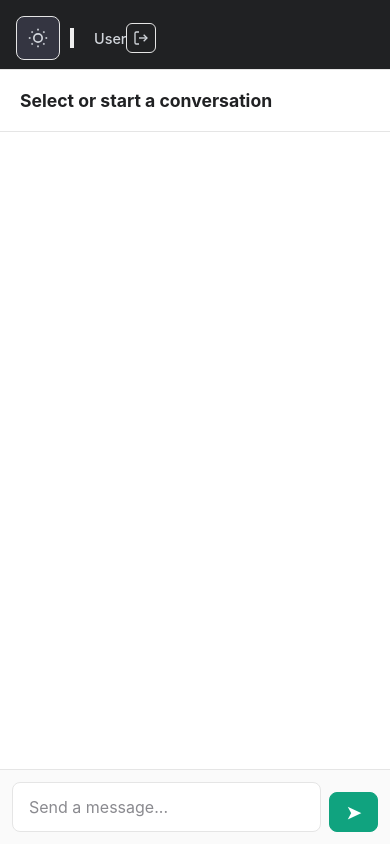
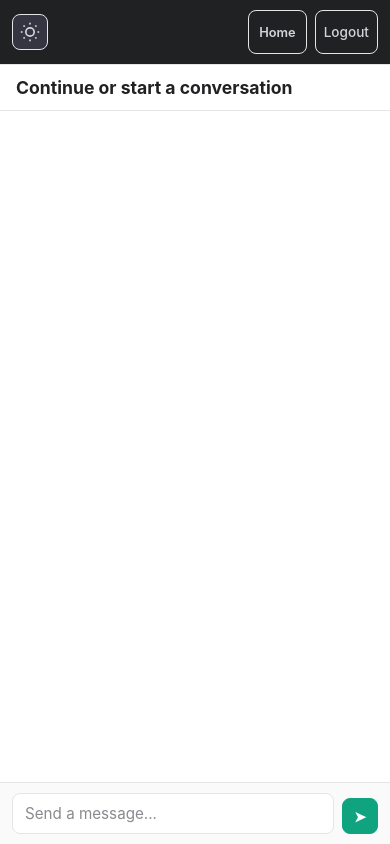
Before and after one commit to staq001/node-chatbot, a website: page views/messages.html in a window 390 px wide. Drawn offline with nearby package versions, Linux system fonts and the light colour scheme; sample sign-in values are in the browser's storage.

Commit message:
feat: update UI components for improved navigation and user experience

```diff
--- a/public/css/messages.css
+++ b/public/css/messages.css
@@ -2,7 +2,11 @@
   box-sizing: border-box;
   margin: 0;
   padding: 0;
-  font-family: "Inter", -apple-system, BlinkMacSystemFont, "Segoe UI",
+  font-family:
+    "Inter",
+    -apple-system,
+    BlinkMacSystemFont,
+    "Segoe UI",
     sans-serif;
 }
 
@@ -48,9 +52,13 @@ html.dark-mode {
 body,
 html {
   height: 100%;
+  width: 100%;
   background-color: var(--bg-secondary);
   color: var(--text-primary);
-  transition: background-color 0.3s ease, color 0.3s ease;
+  transition:
+    background-color 0.3s ease,
+    color 0.3s ease;
+  overflow: hidden;
 }
 
 .container {
@@ -63,12 +71,14 @@ html {
   background-color: var(--sidebar-bg);
   color: white;
   width: 280px;
+  min-width: 280px;
   display: flex;
   flex-direction: column;
   justify-content: space-between;
   padding: 20px;
   border-right: 1px solid var(--border-color);
   transition: background-color 0.3s ease;
+  overflow: hidden;
 }
 
 .sidebar-header {
@@ -142,6 +152,40 @@ html {
 }
 
 .theme-toggle:hover {
+  background-color: var(--accent-color);
+  border-color: var(--accent-color);
+  color: white;
+}
+
+.nav-button {
+  background: none;
+  border: 1px solid var(--border-color);
+  border-radius: 8px;
+  padding: 8px 12px;
+  cursor: pointer;
+  align-items: center;
+  justify-content: center;
+  gap: 0.5rem;
+  transition: all 0.2s ease;
+  color: var(--sidebar-text);
+  font-size: 0.95rem;
+  font-weight: 600;
+  flex-shrink: 0;
+  height: 44px;
+}
+
+.nav-button.small {
+  padding: 6px 8px;
+  font-size: 0.85rem;
+  font-weight: 500;
+  height: 44px;
+}
+
+.nav-button i {
+  width: 16px;
+}
+
+.nav-button:hover {
   background-color: var(--accent-color);
   border-color: var(--accent-color);
   color: white;
@@ -284,6 +328,20 @@ html.dark-mode .moon-icon {
   border-top: 1px solid var(--border-color);
 }
 
+.footer-user {
+  display: flex;
+  align-items: center;
+  justify-content: center;
+  gap: 8px;
+  padding: 12px 0;
+  color: var(--sidebar-text);
+}
+
+.nav-button {
+  justify-content: center;
+  text-align: center;
+}
+
 .main-content {
   flex: 1;
   display: flex;
@@ -297,24 +355,30 @@ html.dark-mode .moon-icon {
   padding: 20px;
   border-bottom: 1px solid var(--border-color);
   transition: all 0.3s ease;
+  flex-shrink: 0;
 }
 
 .header h1 {
   font-weight: 700;
   font-size: 1.5rem;
   color: var(--text-primary);
+  margin: 0;
+  word-wrap: break-word;
+  overflow-wrap: break-word;
 }
 
 .chat-area {
   flex: 1;
   padding: 24px;
   overflow-y: auto;
+  overflow-x: hidden;
   display: flex;
   flex-direction: column;
   gap: 16px;
   background-color: var(--bg-primary);
   scroll-behavior: smooth;
   transition: background-color 0.3s ease;
+  min-height: 0;
 }
 
 .message {
@@ -326,6 +390,8 @@ html.dark-mode .moon-icon {
   box-shadow: var(--shadow-sm);
   transition: all 0.2s ease;
   word-wrap: break-word;
+  overflow-wrap: break-word;
+  hyphens: auto;
 }
 
 .message.user {
@@ -350,7 +416,6 @@ html.dark-mode .moon-icon {
 .message.assistant:hover {
   box-shadow: var(--shadow-md);
 }
-
 
 @keyframes pulse {
   0%,
@@ -388,7 +453,11 @@ html.dark-mode .moon-icon {
   border-radius: 8px;
   border: 1px solid var(--border-color);
   font-size: 1rem;
-  font-family: "Inter", -apple-system, BlinkMacSystemFont, "Segoe UI",
+  font-family:
+    "Inter",
+    -apple-system,
+    BlinkMacSystemFont,
+    "Segoe UI",
     sans-serif;
   min-height: 44px;
   max-height: 120px;
@@ -396,6 +465,8 @@ html.dark-mode .moon-icon {
   background-color: var(--bg-primary);
   color: var(--text-primary);
   transition: all 0.2s ease;
+  word-wrap: break-word;
+  overflow-wrap: break-word;
 }
 
 .input-area textarea::placeholder {
@@ -435,6 +506,7 @@ html.dark-mode .moon-icon {
   transform: scale(0.98);
 }
 
+/* Tablet (768px and below) */
 @media (max-width: 768px) {
   .container {
     flex-direction: column;
@@ -442,39 +514,80 @@ html.dark-mode .moon-icon {
 
   .sidebar {
     width: 100%;
-    padding: 16px;
+    height: auto;
+    padding: 12px 16px;
     flex-direction: row;
     align-items: center;
-    justify-content: space-between;
+    justify-content: center;
+    gap: 16px;
     border-right: none;
     border-bottom: 1px solid var(--border-color);
-    max-height: 70px;
-    overflow-x: auto;
+    overflow: visible;
   }
 
-  .sidebar ul {
+  .sidebar-header {
     display: flex;
-    gap: 8px;
+    align-items: center;
+    justify-content: center;
+    gap: 16px;
+    margin-bottom: 0;
     flex: 1;
-    margin: 0 16px;
-    overflow-x: auto;
   }
 
-  .sidebar-item {
-    white-space: nowrap;
+  .theme-toggle {
     flex-shrink: 0;
+    margin-right: auto;
+  }
+
+  .nav-button {
+    padding: 8px 12px;
+    font-size: 0.85rem;
+  }
+
+  .new-chat {
+    display: none;
+  }
+
+  .conversation-scroll-container {
+    display: none;
   }
 
   .sidebar-footer {
+    display: flex;
+    align-items: center;
+    justify-content: flex-end;
+    gap: 8px;
+    padding: 0;
+    margin: 0;
+    border: none;
+    flex-shrink: 0;
+    margin-left: auto;
+  }
+
+  .footer-user {
+    padding: 0;
+    display: flex;
+    justify-content: center;
+  }
+
+  .sidebar-footer small {
     display: none;
   }
 
   .main-content {
     flex: 1;
+    display: flex;
+    flex-direction: column;
+    min-height: 0;
   }
 
-  .message {
-    max-width: 85%;
+  .header {
+    padding: 16px 20px;
+  }
+
+  .header h1 {
+    font-size: 1.3rem;
+    margin: 0;
   }
 
   .chat-area {
@@ -482,29 +595,77 @@ html.dark-mode .moon-icon {
     gap: 12px;
   }
 
+  .message {
+    max-width: 85%;
+    padding: 12px 16px;
+    font-size: 0.95rem;
+  }
+
   .input-area {
-    padding: 16px;
+    padding: 12px 16px;
     gap: 8px;
   }
 
   .input-area textarea {
+    padding: 12px 14px;
     min-height: 40px;
     max-height: 100px;
+    font-size: 1rem;
+  }
+
+  .input-area button {
+    min-width: 40px;
+    height: 40px;
+    padding: 0;
+    font-size: 1rem;
+  }
+}
+
+/* Mobile (480px and below) */
+@media (max-width: 480px) {
+  .sidebar {
+    padding: 10px 12px;
+    gap: 8px;
+    flex-wrap: nowrap;
+    justify-content: center;
+  }
+
+  .sidebar-header {
+    width: auto;
+    gap: 8px;
+    flex: 1;
+    justify-content: center;
+  }
+
+  .theme-toggle {
+    width: 36px;
+    height: 36px;
+    flex-shrink: 0;
+    margin-right: auto;
+  }
+
+  .nav-button {
+    padding: 6px 10px;
+    font-size: 0.8rem;
+  }
+
+  .sidebar-footer {
+    width: auto;
+    gap: 6px;
+    margin-left: auto;
+  }
+
+  .footer-user {
+    display: flex;
+    justify-content: center;
+  }
+
+  .header {
+    padding: 12px 16px;
   }
 
   .header h1 {
-    font-size: 1.25rem;
-  }
-}
-
-@media (max-width: 480px) {
-  .sidebar {
-    flex-wrap: wrap;
-    max-height: auto;
-  }
-
-  .message {
-    max-width: 95%;
+    font-size: 1.1rem;
   }
 
   .chat-area {
@@ -512,28 +673,81 @@ html.dark-mode .moon-icon {
     gap: 10px;
   }
 
+  .message {
+    max-width: 90%;
+    padding: 10px 14px;
+    font-size: 0.9rem;
+    line-height: 1.5;
+  }
+
+  .message.user {
+    border-bottom-right-radius: 4px;
+  }
+
+  .message.assistant {
+    border-bottom-left-radius: 4px;
+  }
+
   .input-area {
-    padding: 12px;
-    flex-wrap: wrap;
+    padding: 10px 12px;
+    gap: 8px;
+    flex-wrap: nowrap;
   }
 
   .input-area textarea {
+    padding: 10px 12px;
     min-height: 36px;
+    max-height: 80px;
+    font-size: 0.95rem;
   }
 
   .input-area button {
-    min-width: 40px;
-    height: 40px;
-    padding: 8px 16px;
+    min-width: 36px;
+    height: 36px;
+    padding: 0;
+    font-size: 0.9rem;
+  }
+}
+
+/* Extra small devices (under 360px) */
+@media (max-width: 360px) {
+  .sidebar {
+    padding: 8px 10px;
+  }
+
+  .nav-button {
+    padding: 5px 6px;
+    font-size: 0.75rem;
+    gap: 0.25rem;
+  }
+
+  .nav-button i {
+    width: 14px;
   }
 
   .header h1 {
-    font-size: 1.1rem;
+    font-size: 1rem;
   }
 
-  .new-chat {
+  .chat-area {
     padding: 10px;
+    gap: 8px;
+  }
+
+  .message {
+    max-width: 95%;
+    padding: 8px 12px;
     font-size: 0.85rem;
+  }
+
+  .input-area {
+    padding: 8px 10px;
+    gap: 6px;
+  }
+
+  .input-area textarea {
+    padding: 8px 10px;
+    font-size: 0.9rem;
   }
 }
 
--- a/public/js/messages.js
+++ b/public/js/messages.js
@@ -5,15 +5,9 @@ textarea.addEventListener("input", () => {
 })
 
 const token = localStorage.getItem("token")
-const username = localStorage.getItem("username")
 
 if (!token) {
   window.location.href = "/login"
-}
-
-const usernameDisplay = document.getElementById("username-display")
-if (usernameDisplay && username) {
-  usernameDisplay.textContent = username
 }
 
 const logoutBtn = document.getElementById("logout-btn")
--- a/views/messages.html
+++ b/views/messages.html
@@ -49,33 +49,10 @@
               <path d="M21 12.79A9 9 0 1 1 11.21 3 7 7 0 0 0 21 12.79z"></path>
             </svg>
           </button>
-          <button class="home-btn" id="home-btn" title="Home">
-            <svg
-              viewBox="0 0 24 24"
-              fill="none"
-              stroke="currentColor"
-              stroke-width="2"
-            >
-              <path
-                d="M3 11L12 3l9 8v8a2 2 0 0 1-2 2h-4v-6H9v6H5a2 2 0 0 1-2-2v-8z"
-              ></path>
-            </svg>
+          <button class="nav-button home-btn" id="home-btn" title="Home">
+            <i class="fa fa-home"></i>
+            Home
           </button>
-          <div class="user-info">
-            <span id="username-display">User</span>
-            <button class="logout-btn" id="logout-btn" title="Logout">
-              <svg
-                viewBox="0 0 24 24"
-                fill="none"
-                stroke="currentColor"
-                stroke-width="2"
-              >
-                <path d="M9 21H5a2 2 0 0 1-2-2V5a2 2 0 0 1 2-2h4"></path>
-                <polyline points="16 17 21 12 16 7"></polyline>
-                <line x1="21" y1="12" x2="9" y2="12"></line>
-              </svg>
-            </button>
-          </div>
         </div>
         <button class="new-chat" id="new-chat">+ New Chat</button>
 
@@ -85,13 +62,19 @@
           </nav>
         </div>
         <div class="sidebar-footer">
+          <div class="footer-user">
+            <button class="nav-button small home-btn id="logout-btn" title="Logout">
+              <i class="fa fa-sign-out"></i>
+              Logout
+            </button>
+          </div>
           <small>© 2025 STAQ</small>
         </div>
       </aside>
 
       <main class="main-content">
         <header class="header">
-          <h1 id="conversation-title">Select or start a conversation</h1>
+          <h1 id="conversation-title">Continue or start a conversation</h1>
         </header>
 
         <section class="chat-area" id="chat-area"></section>
```
